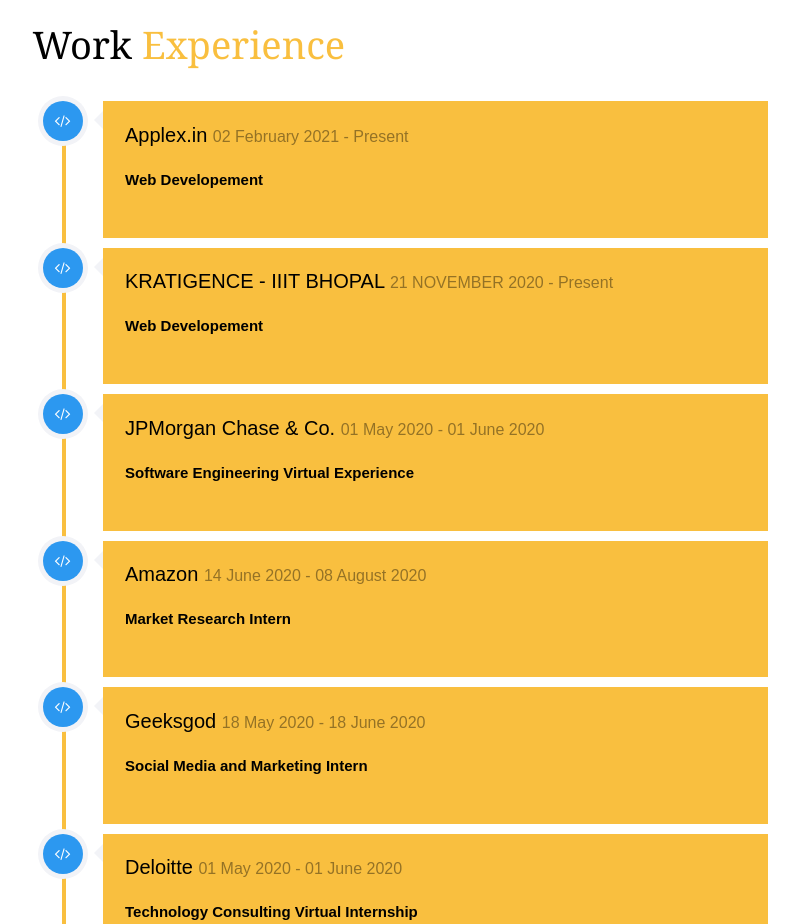
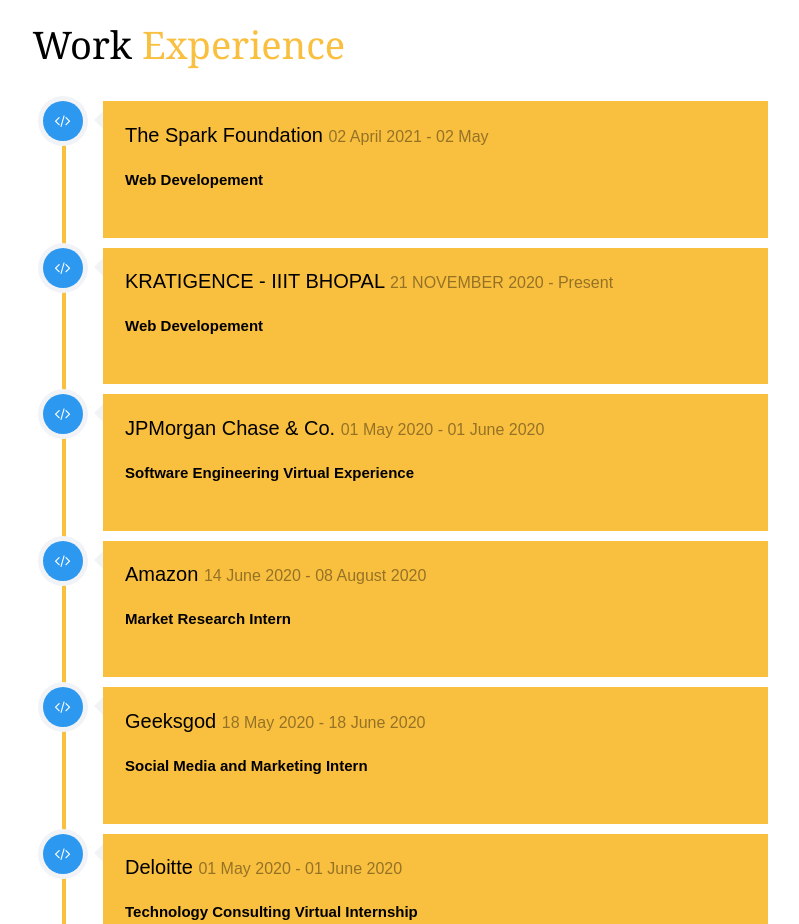
Before and after one commit to abhinay01-rgb/AboutMe, a plain HTML site: page index.html in a window 1280 px wide. Shown: the part 1080-2004 px from the top of the page, without its empty margins (390-1189 px from the left). Drawn offline with Linux system fonts and the light colour scheme; a script that the page names is missing; a web font is replaced by a local one.

Commit message:
Update index.html

```diff
--- a/index.html
+++ b/index.html
@@ -205,7 +205,7 @@
                                        <i class="fa fa-code"></i>
                                     </div>
                                     <div class="timeline-label">
-                                       <h2><a href="#">Applex.in </a> <span>02 February 2021 - Present</span></h2>
+                                       <h2><a href="#">The Spark Foundation </a> <span>02 April 2021 - 02 May</span></h2>
                                        <p><strong>Web Developement</strong></p>
                                        <p></p>
                                     </div>
```
